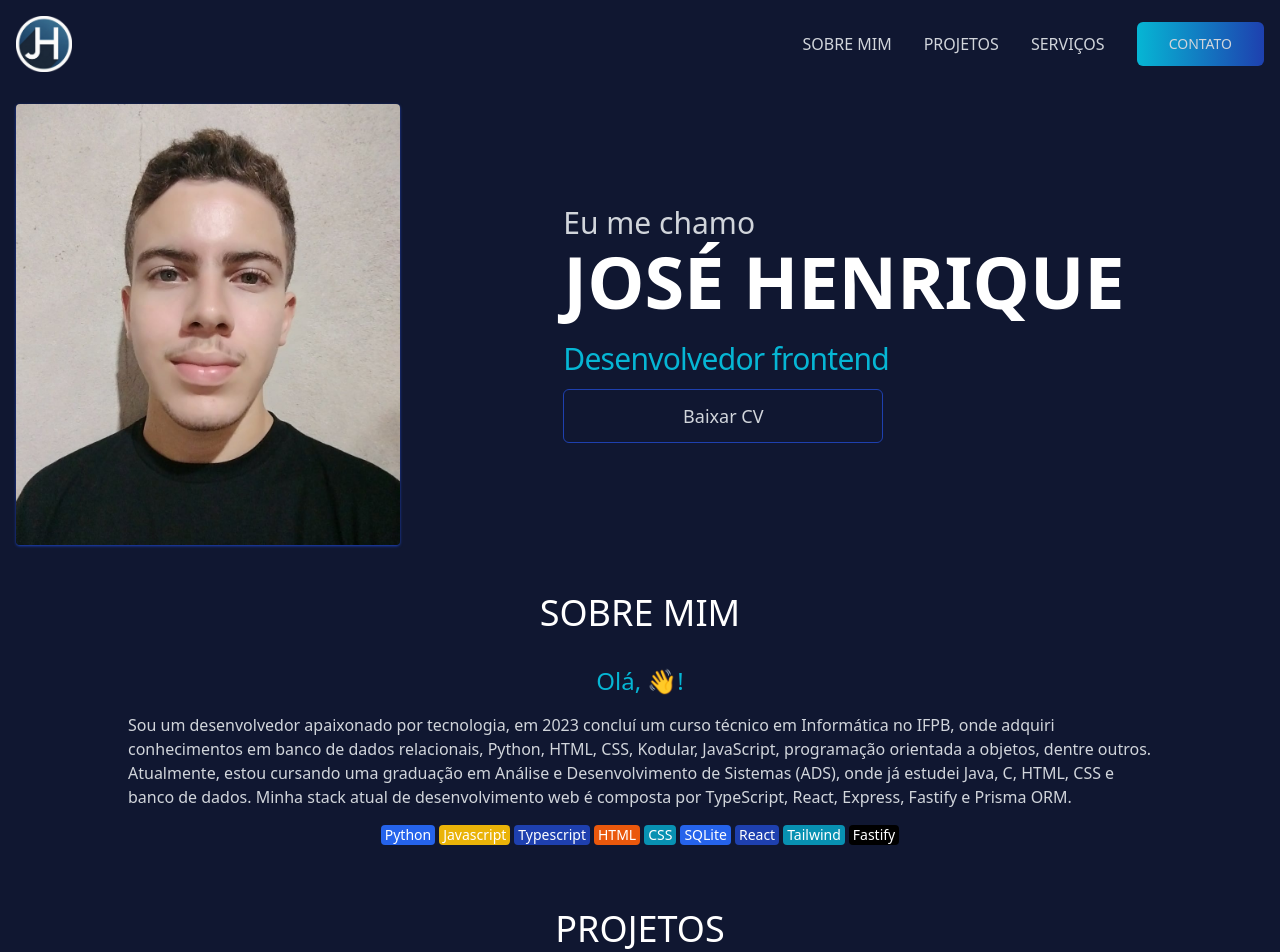
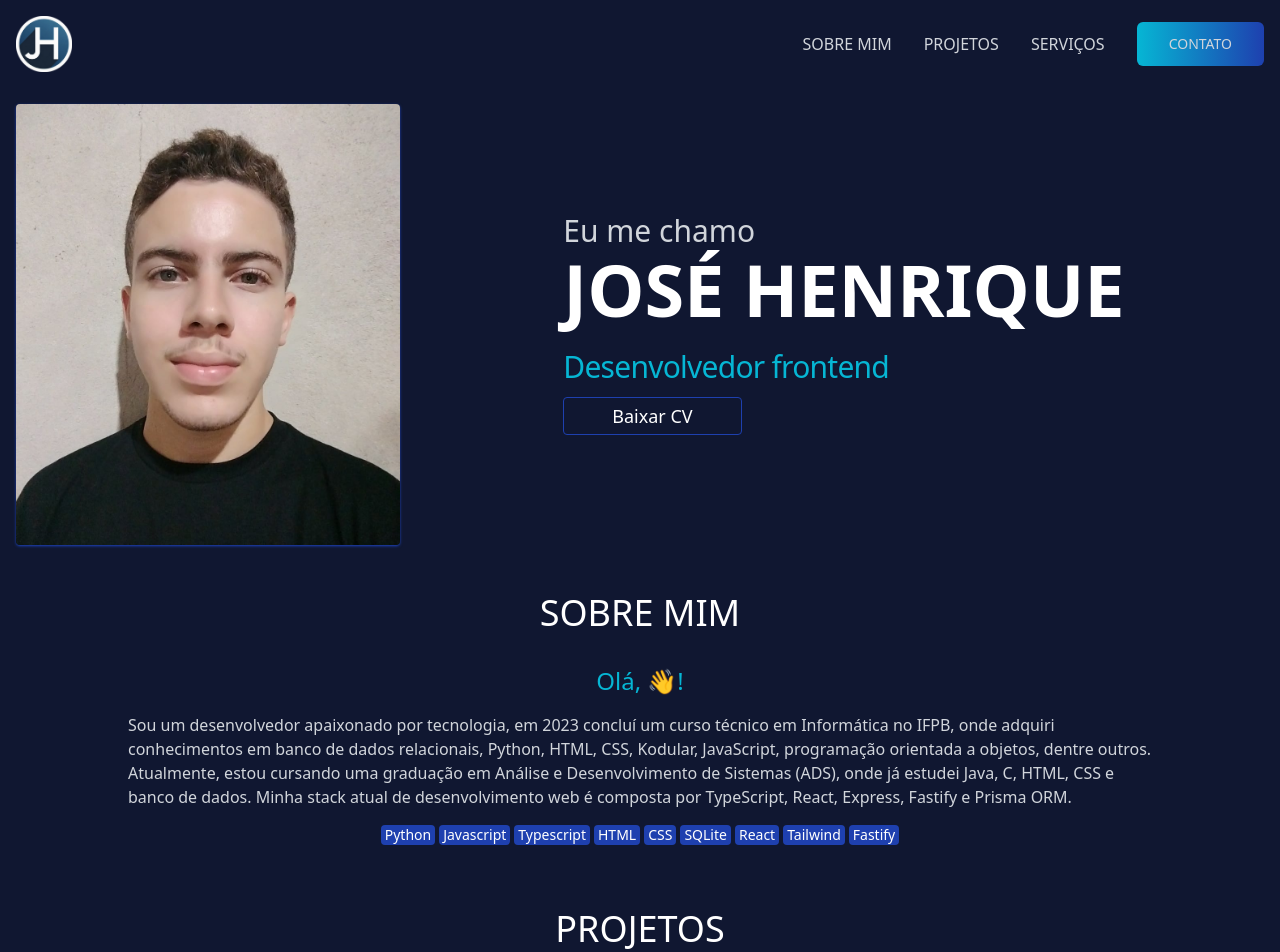
Before and after one commit to JoseHenrique1/JoseHenrique1.github.io, a React (Vite) app: page / in a window 1280 px wide. Shown: the top 952 px of the page. Built offline with nearby package versions, Linux system fonts and the light colour scheme.

Commit message:
refactor: changing style button and add badgeStyle into badge

```diff
--- a/src/components/Badge/index.tsx
+++ b/src/components/Badge/index.tsx
@@ -1,12 +1,38 @@
 import { ComponentProps } from "react";
 import { twMerge } from "tailwind-merge";
-interface props extends ComponentProps<'div'> {}
 
-export function Badge({children, className, title}: props) {
+interface props extends ComponentProps<'div'> {
+  tech: string
+}
+
+type badgeType = {
+  [key:string]: string|undefined
+}
+
+const badgeStyle: badgeType = {
+  "React": "bg-blue-800",
+  "Python": "bg-blue-600",
+  "Javascript": "bg-yellow-500",
+  "TypeScript": "bg-blue-800",
+  "SQLite": "bg-blue-600",
+  "Tailwind": "bg-cyan-600",
+  "Node.js": "bg-green-600",
+  "Express.js": "bg-green-600",
+  "Next.js": "bg-black",
+  "Fastify": "bg-black",
+  "Prisma ORM": "bg-indigo-800",
+  "HTML": "bg-orange-600",
+  "CSS": "bg-cyan-600",
+  "Kodular": "bg-violet-800",
+  "Java": "bg-orange-600",
+  "C": "bg-cyan-400",
+}
+export function Badge({children, title, tech}: props) {
+  const style = badgeStyle[tech] || badgeStyle["React"]
   return (
     <div
       title={title}
-      className={twMerge("text-sm font-medium text-white rounded px-1", className)}>
+      className={twMerge("text-sm font-medium text-white rounded px-1", style)}>
       {children}
     </div>
    );
--- a/src/components/Button/index.tsx
+++ b/src/components/Button/index.tsx
@@ -1,23 +1,13 @@
-import { AnchorHTMLAttributes, ReactNode } from "react";
+import { ComponentProps } from "react";
 import { twMerge } from "tailwind-merge";
 
-interface buttonProps extends AnchorHTMLAttributes<HTMLAnchorElement> {
-    children: ReactNode
-}
-export function Button({ children, className, ...props }: buttonProps) {
-    let classNameBase = `
-        flex justify-center items-center
-        text-sm text-gray-300
-        py-3 px-8 rounded-md
-        bg-gradient-to-r from-cyan-500 to-blue-800
-        hover:bg-gradient-to-br
-    `;
+interface props extends ComponentProps<'button'> {}
 
+export function Button({ children, className, ...props }: props) {
     return (
-        <a
-            target="_blank"
+        <button
             {...props}
-            className={twMerge(classNameBase, className)}
-        >{children}</a>
+            className={twMerge("flex justify-center items-center px-2 py-1 rounded border enabled:text-white enabled:border-blue-800 enabled:hover:text-blue-500 enabled:hover:border-blue-600  disabled:text-gray-400 disabled:border-blue-900 ", className)}
+        >{children}</button>
     );
 }
--- a/src/components/Header/index.tsx
+++ b/src/components/Header/index.tsx
@@ -1,5 +1,4 @@
 import { Menu } from "lucide-react";
-import { Button } from "../Button";
 import { Link } from "../Link";
 import { Logo } from "../Logo";
 import { useRef } from "react";
@@ -35,7 +34,15 @@ export function Header() {
         <div ref={navbar} className="hidden flex-col gap-4 md:flex md:flex-row md:items-center md:gap-4 lg:gap-8">
           {links.map((item) => {
             if (item.children == "CONTATO") {
-                            return <Button key={item.children} className="inline-flex" href={item.href} target="_self" > {item.children} </Button>
+              return <a
+                key={item.children}
+                className=" inline-flex justify-center items-center
+                            text-sm text-gray-300
+                            py-3 px-8 rounded-md
+                            bg-gradient-to-r from-cyan-500 to-blue-800
+                            hover:bg-gradient-to-br"
+                href={item.href}
+                > {item.children} </a>
             }
             return <Link key={item.children} href={item.href}> {item.children} </Link>
           })}
```
Lines whose indentation alone changed are shown as unchanged.
